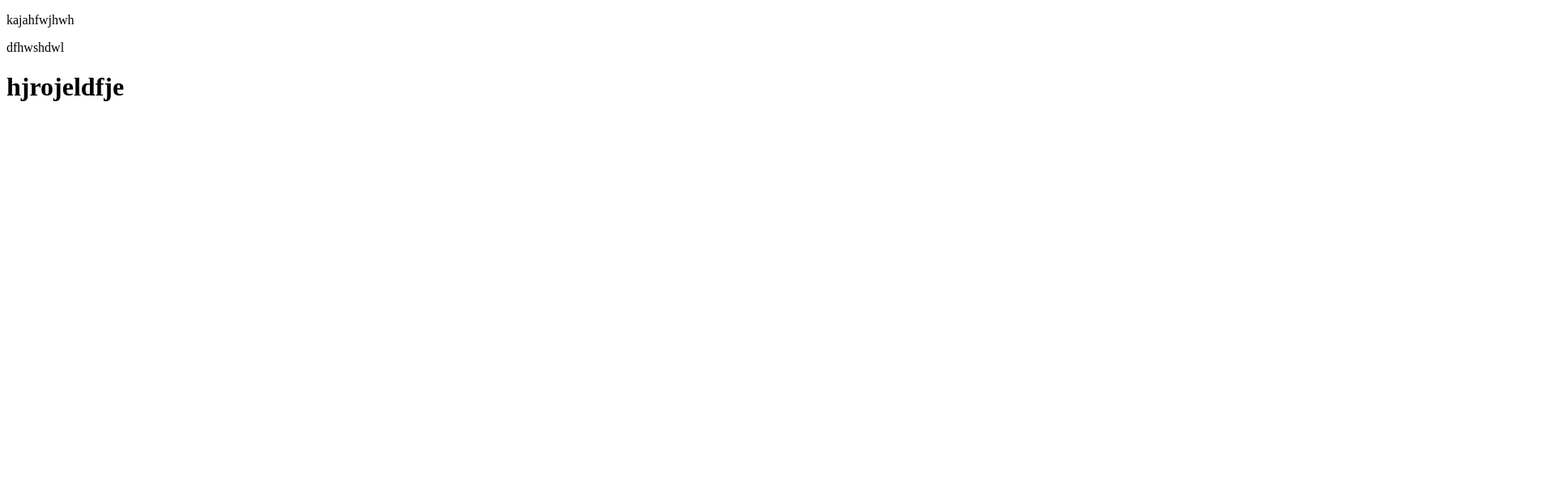
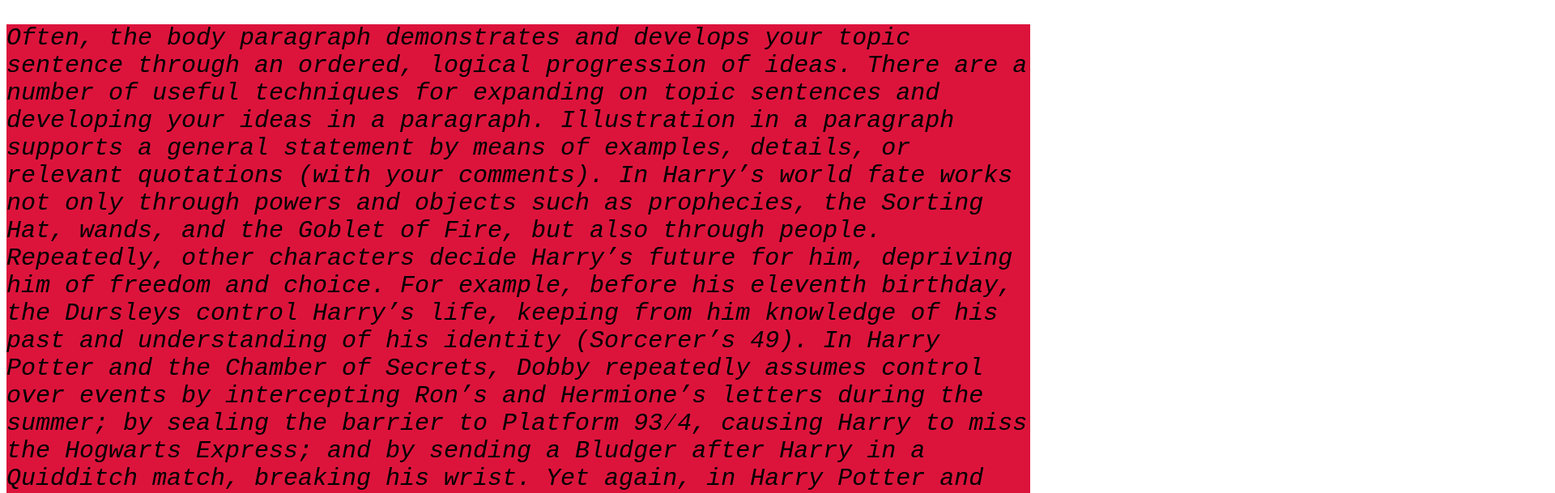
Before and after one commit to mohammadjakirkhan4928/assignment-1, a plain HTML site: page second.html in a window 1280 px wide. Shown: the top 609 px of the page at 81% size, 1920 px wide, since content can reach past the window. Drawn offline with Linux system fonts and the light colour scheme.

Commit message:
style added

```diff
--- a/second.html
+++ b/second.html
@@ -4,12 +4,16 @@
     <meta charset="UTF-8">
     <meta http-equiv="X-UA-Compatible" content="IE=edge">
     <meta name="viewport" content="width=device-width, initial-scale=1.0">
+    <link rel="stylesheet" href="style.css">
     <title>ami nejei raja</title>
+
 </head>
 <body>
-    <p>kajahfwjhwh</p>
-     <p>dfhwshdwl</p>
-     <h1>hjrojeldfje</h1>
+    <p>Often, the body paragraph demonstrates and develops your topic sentence through an ordered, logical progression of ideas. There are a number of useful techniques for expanding on topic sentences and developing your ideas in a paragraph. Illustration in a paragraph supports a general statement by means of examples, details, or relevant quotations (with your comments).
 
+        In Harry’s world fate works not only through powers and objects such as prophecies, the Sorting Hat, wands, and the Goblet of Fire, but also through people. Repeatedly, other characters decide Harry’s future for him, depriving him of freedom and choice. For example, before his eleventh birthday, the Dursleys control Harry’s life, keeping from him knowledge of his past and understanding of his identity (Sorcerer’s 49). In Harry Potter and the Chamber of Secrets, Dobby repeatedly assumes control over events by intercepting Ron’s and Hermione’s letters during the summer; by sealing the barrier to Platform 93⁄4, causing Harry to miss the Hogwarts Express; and by sending a Bludger after Harry in a Quidditch match, breaking his wrist. Yet again, in Harry Potter and the Prisoner of Azkaban, many adults intercede while attempting to protect Harry from perceived danger, as Snape observes: “Everyone from the Minister of Magic downward has been trying to keep famous Harry Potter safe from Sirius Black” (284). All these characters, as enactors of fate, unknowingly drive Harry toward his destiny by attempting to control or to direct his life, while themselves controlled and directed by fate.
+
+        —Julia Pond, “A Story of the Exceptional: Fate and Free Will in the Harry Potter Series”</p>
+    <img src="lgd.jpg">
 </body>
 </html>
--- /dev/null
+++ b/style.css
@@ -0,0 +1,7 @@
+p{
+    background-color: crimson;
+    font-size: 30px;
+    font-family: monospace;
+    font-style: italic;
+    text-align: red;
+}
```
Also changed, not shown: images.jpg (added), lgd.jpg (added).
